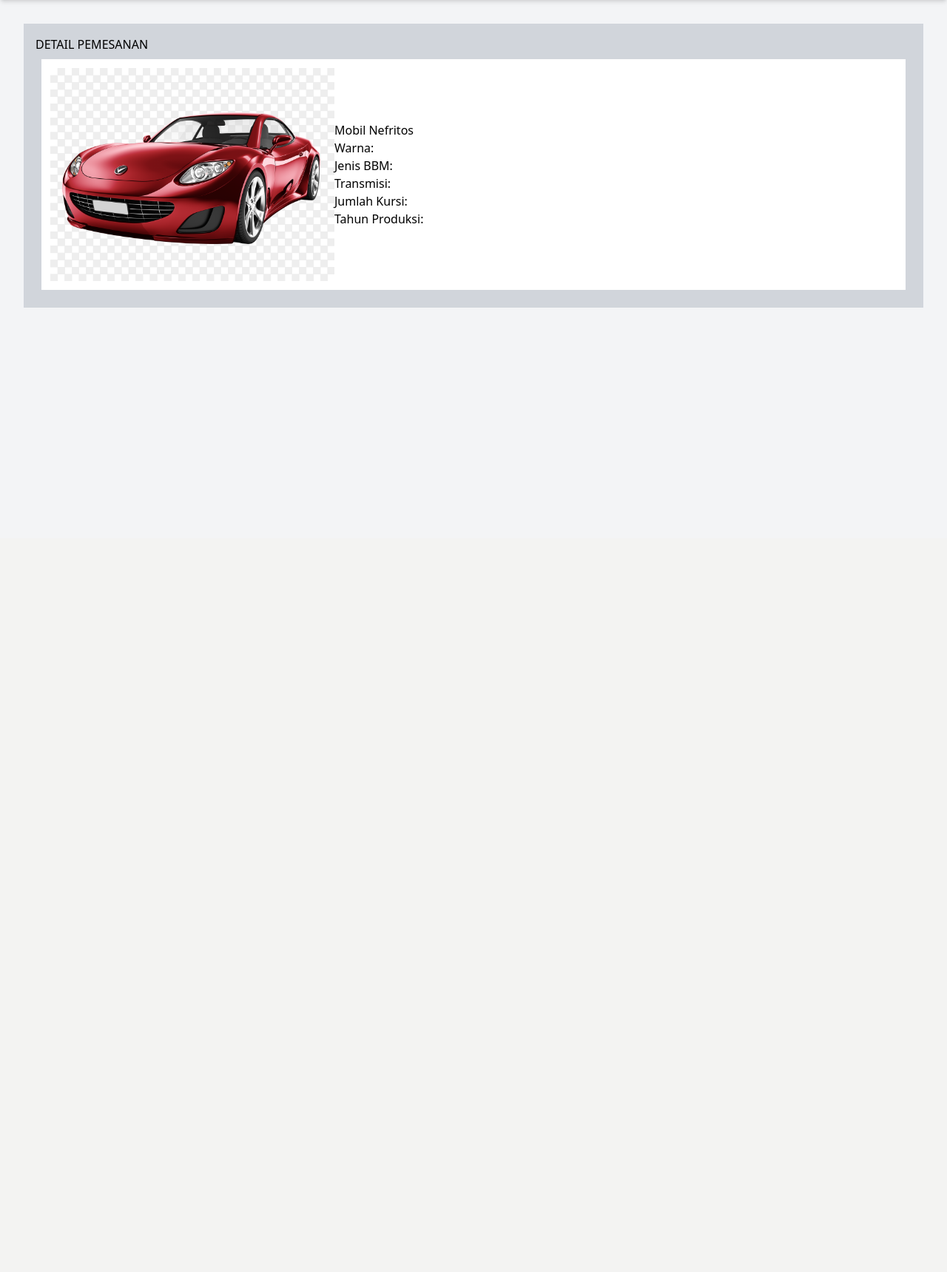
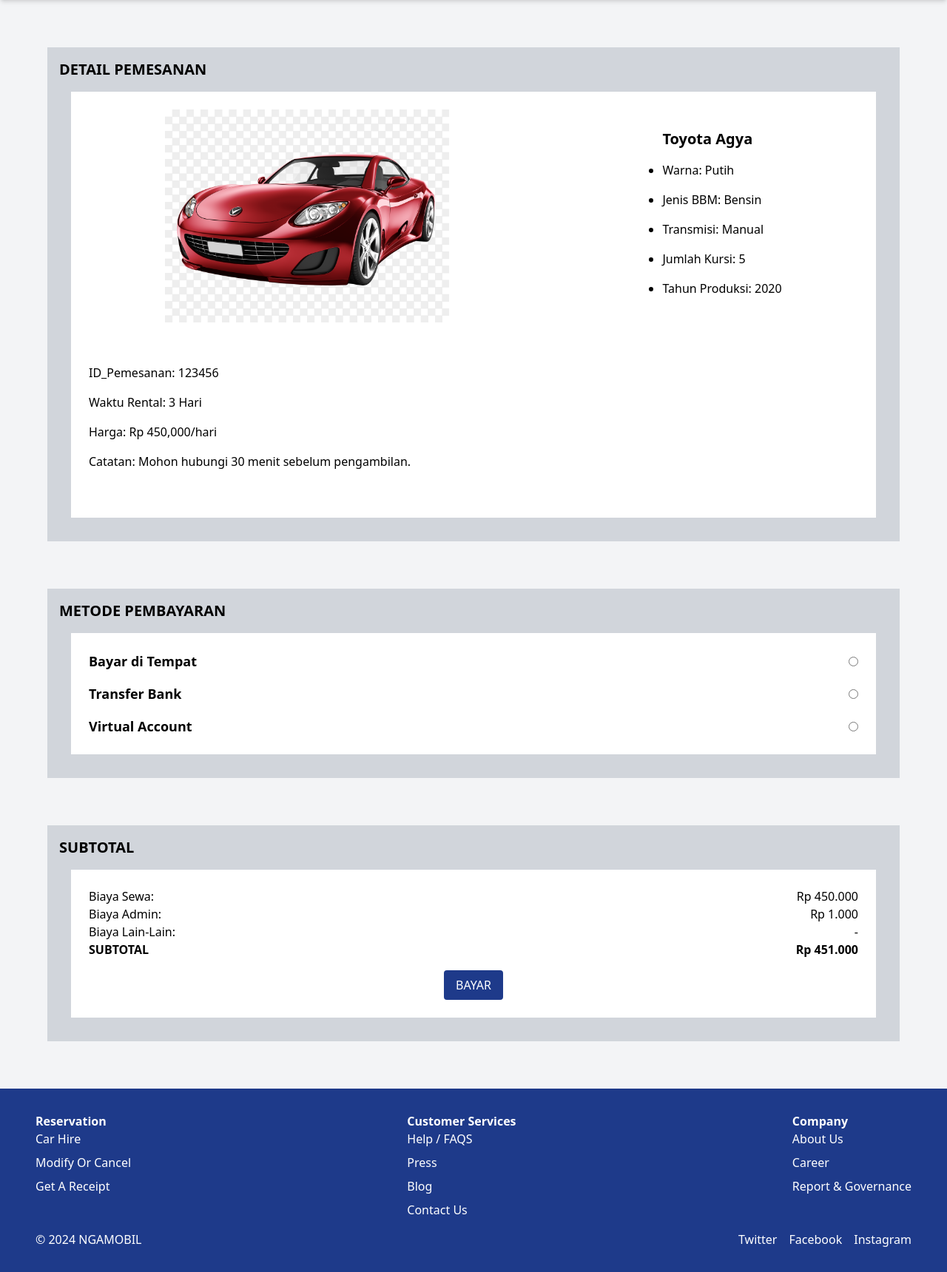
Before and after one commit to aidanismail/Ngamobil, a PHP site: page / in a window 1280 px wide. Shown: the part 72-1792 px from the top of the page at 74% size. Before the commit the page ends 488 px from the top, so only its background shows below. Run offline with PHP 8.4, Linux system fonts and the light colour scheme; some libraries are stand-ins or nearby versions.

Commit message:
finished front end

```diff
--- a/index.html
+++ b/index.html
@@ -32,37 +32,139 @@
   </header>
   <!--/Header / nav-->
   <!--hamburger menu-->
-  <div id="mobile-menu" class=" menu-closed md:hidden ">
+  <div id="mobile-menu" class="menu-closed md:hidden">
     <a href="#" class="block px-4 py-2 text-gray-700">Home</a>
-    <a href="#" class="block px-4 py-2 text-gray-700 ">Contact</a>
+    <a href="#" class="block px-4 py-2 text-gray-700">Contact</a>
   </div>
   <!--/hamburger menu-->
 
   <!--detail pemesanan-->
- <div id="detail-pemesanan" class="m-8 bg-gray-300 p-4">
-  <h1>DETAIL PEMESANAN</h1>
-  <div class="m-2 bg-white p-3">
-    <div class="flex flex-column">
-      <div class="flex flex-row">
-        <img src="./src/contoh-mobil.png" alt="contoh-mobil" class="h-auto w-96">
-        <div class="flex flex-col justify-center">
-          <h2>Mobil Nefritos</h2>
+  <div id="detail-pemesanan" class="m-16 bg-gray-300 p-4">
+    <h1 class="text-xl font-bold mb-4">DETAIL PEMESANAN</h1>
+    <div class="m-4 bg-white p-6">
+      <div class="flex flex-col space-y-4">
+        <div class="flex flex-row justify-center mx-8 gap-72">
+          <img src="./src/contoh-mobil.png" alt="contoh-mobil" class="h-auto w-96">
+          <div class="flex flex-col justify-center ">
+            <h2 class="text-xl font-bold mb-2">Toyota Agya</h2>
+            <ul class="list-disc">
+              <li class="py-2">Warna: Putih</li>
+              <li class="py-2">Jenis BBM: Bensin</li>
+              <li class="py-2">Transmisi: Manual</li>
+              <li class="py-2">Jumlah Kursi: 5</li>
+              <li class="py-2">Tahun Produksi: 2020</li>
+            </ul>
+          </div>
+        </div>
+        <div class="py-8">
           <ul>
-            <li>Warna: </li>
-            <li>Jenis BBM: </li>
-            <li>Transmisi: </li>
-            <li>Jumlah Kursi: </li>
-            <li>Tahun Produksi: </li>
+            <li class="py-2">ID_Pemesanan: 123456</li>
+            <li class="py-2">Waktu Rental: 3 Hari</li>
+            <li class="py-2">Harga: Rp 450,000/hari</li>
+            <li class="py-2">Catatan: Mohon hubungi 30 menit sebelum pengambilan.</li>
           </ul>
         </div>
       </div>
-      <div></div>
     </div>
   </div>
- </div>
   <!--/detail pemesanan-->
 
+  <!--metode pembayaran-->
+  <div id="metode-pembayaran" class="m-16 bg-gray-300 p-4">
+    <h1 class="text-xl font-bold mb-4">METODE PEMBAYARAN</h1>
+    <div class="m-4 bg-white p-6">
+      <form class="flex flex-col space-y-4">
+        <!-- Bayar di Tempat -->
+        <label class="flex items-center justify-between cursor-pointer">
+          <span class="text-lg font-semibold">Bayar di Tempat</span>
+          <input type="radio" name="payment-method" value="bayar-di-tempat">
+          <img src="./src/checkmark.png" alt="checkmark" class="h-6 w-6 hidden">
+        </label>
+        <!-- Transfer Bank -->
+        <label class="flex items-center justify-between cursor-pointer">
+          <span class="text-lg font-semibold">Transfer Bank</span>
+          <input type="radio" name="payment-method" value="transfer-bank">
+          <img src="./src/checkmark.png" alt="checkmark" class="h-6 w-6 hidden">
+        </label>
+        <!-- Virtual Account -->
+        <label class="flex items-center justify-between cursor-pointer">
+          <span class="text-lg font-semibold">Virtual Account</span>
+          <input type="radio" name="payment-method" value="virtual-account">
+          <img src="./src/checkmark.png" alt="checkmark" class="h-6 w-6 hidden">
+        </label>
+      </form>
+    </div>
+  </div>
+  <!--/metode pembayaran-->
 
+  <!--subtotal-->
+  <div class="m-16 bg-gray-300 p-4">
+    <h1 class="text-xl font-bold mb-4">SUBTOTAL</h1>
+    <div class="m-4 bg-white p-6">
+      <div class="flex flex-col space-y-4">
+        <div class="flex justify-between">
+          <div>
+            <p>Biaya Sewa:</p>
+            <p>Biaya Admin:</p>
+            <p>Biaya Lain-Lain:</p>
+            <p class="font-bold">SUBTOTAL</p>
+          </div>
+          <div class="text-right">
+            <p>Rp 450.000</p>
+            <p>Rp 1.000</p>
+            <p>-</p>
+            <p class="font-bold">Rp 451.000</p>
+          </div>
+        </div>
+        <div class="flex justify-center">
+          <button class="bg-blue-900 text-white px-4 py-2 rounded">BAYAR</button>
+        </div>
+      </div>
+    </div>
+  </div>
+  <!--/subtotal-->
+
+  <!--footer-->
+  <footer class="bg-blue-900 text-white p-8 mt-8">
+    <div class="container mx-auto px-4">
+      <div class="flex justify-between">
+        <div>
+          <h3 class="font-bold">Reservation</h3>
+          <ul class="space-y-2">
+            <li><a href="#" class="hover:underline">Car Hire</a></li>
+            <li><a href="#" class="hover:underline">Modify Or Cancel</a></li>
+            <li><a href="#" class="hover:underline">Get A Receipt</a></li>
+          </ul>
+        </div>
+        <div>
+          <h3 class="font-bold">Customer Services</h3>
+          <ul class="space-y-2">
+            <li><a href="#" class="hover:underline">Help / FAQS</a></li>
+            <li><a href="#" class="hover:underline">Press</a></li>
+            <li><a href="#" class="hover:underline">Blog</a></li>
+            <li><a href="#" class="hover:underline">Contact Us</a></li>
+          </ul>
+        </div>
+        <div>
+          <h3 class="font-bold">Company</h3>
+          <ul class="space-y-2">
+            <li><a href="#" class="hover:underline">About Us</a></li>
+            <li><a href="#" class="hover:underline">Career</a></li>
+            <li><a href="#" class="hover:underline">Report & Governance</a></li>
+          </ul>
+        </div>
+      </div>
+      <div class="flex justify-between items-center mt-4">
+        <div>&copy; 2024 NGAMOBIL</div>
+        <div class="flex space-x-4">
+          <a href="#" class="hover:underline">Twitter</a>
+          <a href="#" class="hover:underline">Facebook</a>
+          <a href="#" class="hover:underline">Instagram</a>
+        </div>
+      </div>
+    </div>
+  </footer>
+  <!--/footer-->
 
   <!--script-->
   <script src="./index.js"></script>
--- a/index.js
+++ b/index.js
@@ -1,4 +1,3 @@
-
 document.getElementById('menu-btn').addEventListener('click', function() {
   var menu = document.getElementById('mobile-menu');
   if (menu.classList.contains('menu-closed')) {
--- a/styles.css
+++ b/styles.css
@@ -1,4 +1,4 @@
-*{
+* {
   margin: 0;
   padding: 0;
 }
@@ -6,6 +6,7 @@
 .menu-open {
   display: block;
 }
+
 .menu-closed {
   display: none;
 }
```
